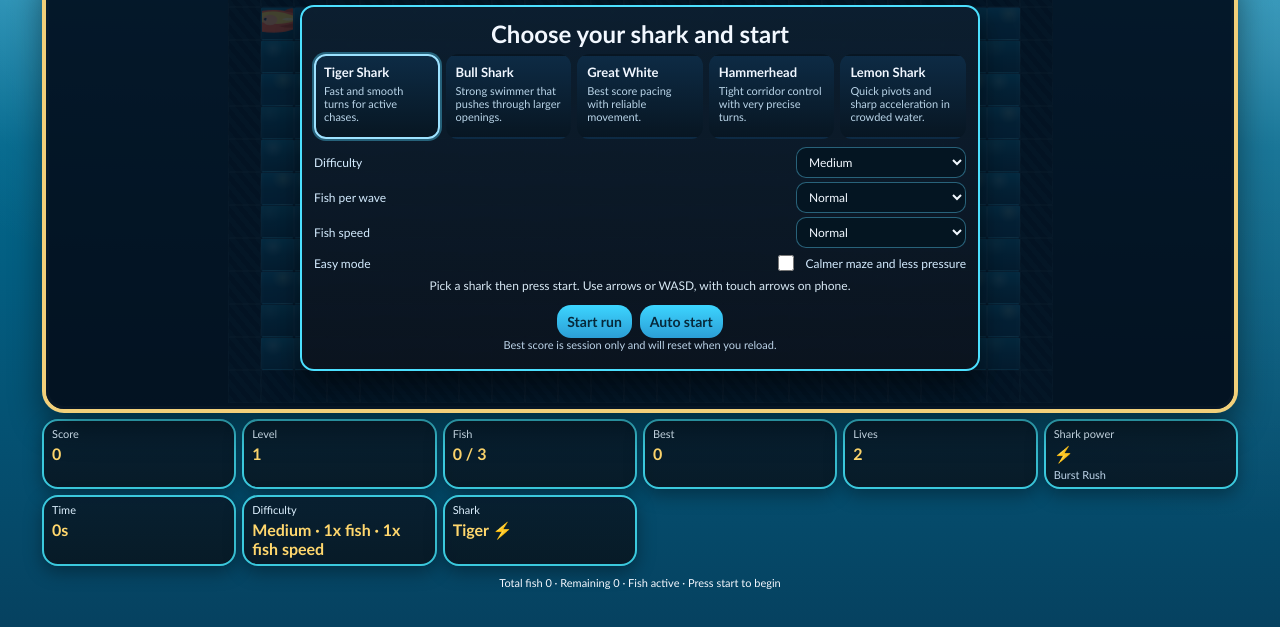
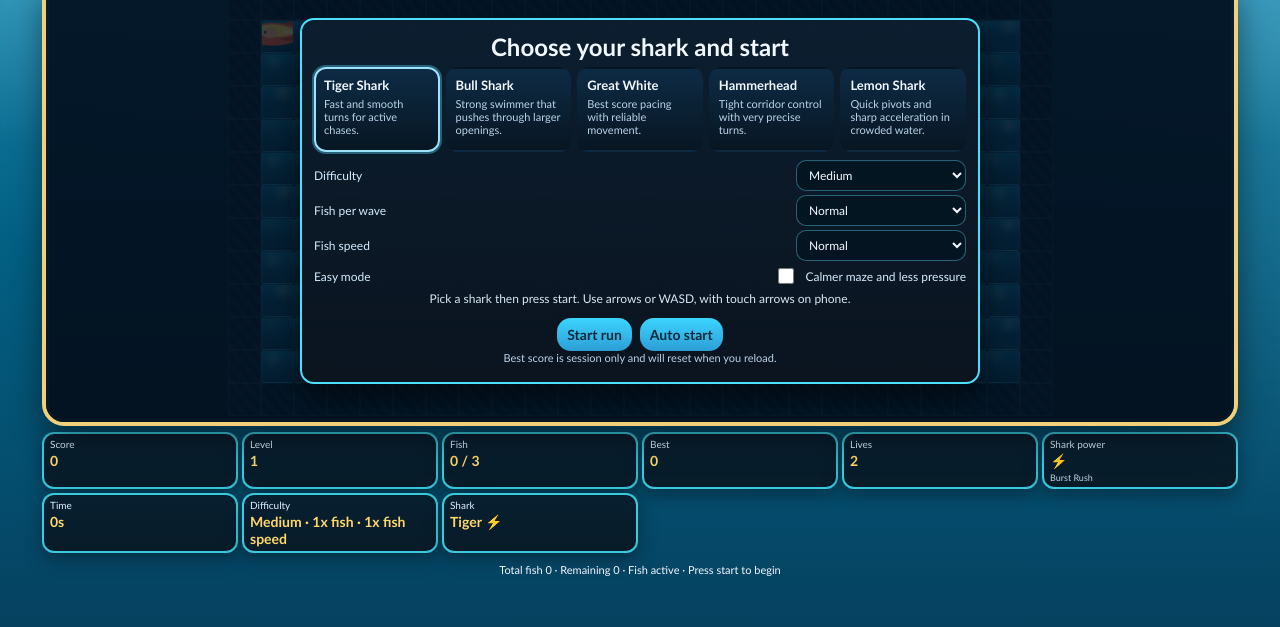
Before and after one commit to alim-c3/shark-attack, a plain HTML site: page shark-attack.html in a window 1280 px wide. Shown: the part 143-770 px from the top of the page. Drawn offline with Linux system fonts and the light colour scheme.

Commit message:
Compact HUD metric boxes and reduce spacing

```diff
--- a/shark-attack.html
+++ b/shark-attack.html
@@ -80,7 +80,7 @@
       .hud {
         display: grid;
         grid-template-columns: repeat(6, minmax(0, 1fr));
-        gap: 6px;
+        gap: 4px;
         justify-content: space-between;
         align-items: stretch;
       }
@@ -98,20 +98,20 @@
         min-width: 0;
         background: linear-gradient(180deg, rgba(8, 28, 44, 0.92), rgba(8, 23, 34, 0.92));
         border: 2px solid #3bc9dd;
-        border-radius: 16px;
-        padding: 6px 8px;
+        border-radius: 12px;
+        padding: 4px 6px;
         box-shadow: 0 6px 18px rgba(0, 0, 0, 0.35);
       }
 
       .panel .label {
-        font-size: 11px;
+        font-size: 10px;
         color: #def1ff;
-        margin-bottom: 4px;
+        margin-bottom: 2px;
       }
 
       .panel .value {
         color: var(--glow);
-        font-size: 16px;
+        font-size: 14px;
         font-weight: 700;
       }
 
@@ -519,6 +519,11 @@
       .small {
         font-size: 11px;
         color: #bcd3e8;
+      }
+
+      .panel .small {
+        font-size: 9px;
+        line-height: 1.1;
       }
 
       .fish-spawn-hint {
@@ -594,7 +599,8 @@
         }
 
         .hud {
-          grid-template-columns: repeat(4, minmax(0, 1fr));
+          grid-template-columns: repeat(5, minmax(0, 1fr));
+          gap: 3px;
         }
 
         .panel {
```
